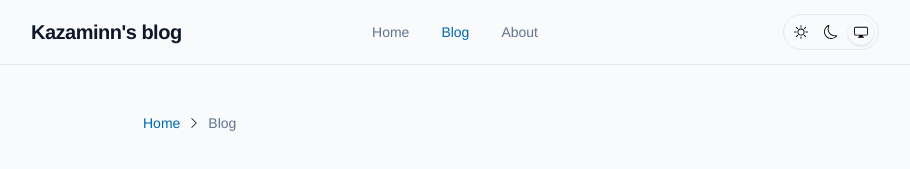
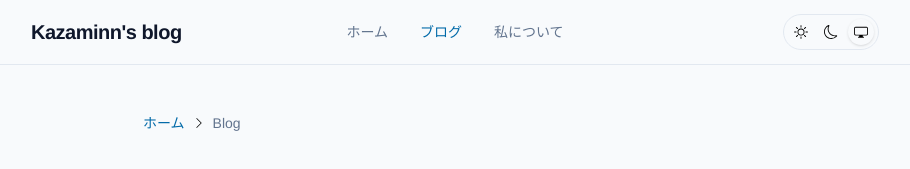
Before and after one commit to kazaminn/kazaminn.github.io, a Next.js app: page /blog in a window 1280 px wide. Shown: the top 169 px of the page, without its empty margins (185-1095 px from the left). Built offline with nearby package versions, Linux system fonts and the light colour scheme.

Commit message:
feat: enhance mobile experience
- migrate viewport to Next.js 14+ export for better SSG support
- implement safe-area-inset padding for mobile devices
- minor code cleanups

```diff
--- a/src/app/_components/Breadcrumbs.tsx
+++ b/src/app/_components/Breadcrumbs.tsx
@@ -1,16 +1,19 @@
 import Link from "next/link";
 import { ChevronRight } from "react-bootstrap-icons";
+import { NAV_ITEMS } from "@/lib/constants";
 
 export function Breadcrumbs({ segments }: { segments: string[] }) {
+  const items = NAV_ITEMS;
+
   return (
-    <nav aria-label="Breadcrumb" className="mb-8">
+    <nav aria-label="現在位置" className="mb-8">
       <ol className="flex items-center gap-2 text-sm text-mute dark:text-mute-dark">
         <li>
           <Link
             href="/"
             className="transition-colors hover:text-link hover:underline dark:hover:text-link-dark"
           >
-            Home
+            {NAV_ITEMS[0].label}
           </Link>
         </li>
         {segments.map((s, i) => (
@@ -24,10 +27,10 @@ export function Breadcrumbs({ segments }: { segments: string[] }) {
               <span className="font-medium">{s}</span>
             ) : (
               <Link
-                href="/blog"
+                href={NAV_ITEMS[1].href}
                 className="capitalize transition-colors hover:text-link hover:underline dark:hover:text-link-dark"
               >
-                {s}
+                {NAV_ITEMS[1].label}
               </Link>
             )}
           </li>
--- a/src/app/_components/Footer.tsx
+++ b/src/app/_components/Footer.tsx
@@ -1,10 +1,11 @@
 import Image from "next/image";
+import Link from "next/link";
 import { Github } from "react-bootstrap-icons";
 import { SITE_METADATA } from "@/lib/constants";
 
 export function Footer() {
   return (
-    <footer className="border-t border-border bg-bg text-fg dark:border-border-dark dark:bg-bg-dark dark:text-fg-dark">
+    <footer className="border-t border-border bg-bg pb-[env(safe-area-inset-bottom)] text-fg dark:border-border-dark dark:bg-bg-dark dark:text-fg-dark">
       <div className="mx-auto max-w-2xl px-6 py-12">
         <div className="flex flex-col items-center gap-6 sm:flex-row sm:items-start">
           <Image
@@ -22,13 +23,13 @@ export function Footer() {
               {SITE_METADATA.author.description}
             </p>
             <div className="mt-4 flex justify-center gap-4 sm:justify-start">
-              <a
+              <Link
                 href={SITE_METADATA.author.github}
                 aria-label="Github"
                 className="text-mute transition-colors hover:text-link hover:underline dark:text-mute-dark dark:hover:text-link-dark"
               >
                 <Github size={20} />
-              </a>
+              </Link>
             </div>
           </div>
         </div>
--- a/src/app/_components/Header.tsx
+++ b/src/app/_components/Header.tsx
@@ -2,16 +2,10 @@
 import Link from "next/link";
 import { usePathname } from "next/navigation";
 import ThemeToggle from "@/app/_components/ThemeToggle";
-import { SITE_METADATA } from "@/lib/constants";
+import { NAV_ITEMS, SITE_METADATA } from "@/lib/constants";
 
 export function Header() {
   const pathname = usePathname();
-
-  const NAV_ITEMS = [
-    { label: "Home", href: "/" },
-    { label: "Blog", href: "/blog" },
-    { label: "About", href: "/about" },
-  ] as const;
 
   const isActive = (path: string) => {
     if (path === "/") return pathname === "/";
@@ -19,33 +13,36 @@ export function Header() {
   };
 
   return (
-    <header className="sticky top-0 z-50 w-full border-b border-border dark:border-border-dark text-fg dark:text-fg-dark bg-bg/90 dark:bg-bg-dark/90 backdrop-blur-md">
-      <div className="max-w-4xl mx-auto px-6 h-16 flex items-center justify-between">
+    <header className="sticky top-0 z-50 w-full border-b border-border bg-bg/90 pt-[env(safe-area-inset-top)] text-fg backdrop-blur-md dark:border-border-dark dark:bg-bg-dark/90 dark:text-fg-dark">
+      <div className="mx-auto flex h-16 max-w-4xl items-center justify-between px-6">
         <div className="flex-1">
           <Link
             href="/"
-            className="text-fg dark:text-fg-dark text-xl font-bold tracking-tight hover:opacity-70 transition-opacity hover:underline"
+            className="text-xl font-bold tracking-tight text-fg transition-opacity hover:underline hover:opacity-70 dark:text-fg-dark"
           >
             {SITE_METADATA.title}
           </Link>
         </div>
 
-        <nav className="hidden md:flex flex-1 justify-center items-center gap-8 text-sm font-medium">
+        <nav
+          className="hidden flex-1 items-center justify-center gap-8 text-sm font-medium md:flex"
+          aria-label="サイトメニュー"
+        >
           {NAV_ITEMS.map(({ label, href }) => (
             <Link
               key={href}
               href={href}
               className={`transition-colors ${
                 isActive(href)
-                  ? "text-link dark:text-link-dark hover:underline"
-                  : "text-mute dark:text-mute-dark hover:text-link dark:hover:text-link-dark hover:underline"
+                  ? "text-link hover:underline dark:text-link-dark"
+                  : "text-mute hover:text-link hover:underline dark:text-mute-dark dark:hover:text-link-dark"
               }`}
             >
               {label}
             </Link>
           ))}
         </nav>
-        <div className="flex-1 flex justify-end">
+        <div className="flex flex-1 justify-end">
           <ThemeToggle />
         </div>
       </div>
--- a/src/app/_components/HtmlMeta.tsx
+++ b/src/app/_components/HtmlMeta.tsx
@@ -44,7 +44,6 @@ export function HtmlMeta() {
       <link rel="shortcut icon" href="/favicon/favicon.ico" />
       <meta name="msapplication-TileColor" content="#000000" />
       <meta name="msapplication-config" content="/favicon/browserconfig.xml" />
-      <meta name="theme-color" content="#000" />
       <link rel="alternate" type="application/rss+xml" href="/feed.xml" />
       <ThemeScript />
     </head>
--- a/src/app/layout.tsx
+++ b/src/app/layout.tsx
@@ -1,8 +1,20 @@
+import type { Viewport } from "next";
 import Footer from "@/app/_components/Footer";
 import Header from "@/app/_components/Header";
 import HtmlMeta from "./_components/HtmlMeta";
 import ThemeProvider from "./_components/ThemeProvider";
 import "./globals.css";
+
+export const viewport: Viewport = {
+  width: "device-width",
+  initialScale: 1,
+  maximumScale: 1,
+  userScalable: false,
+  themeColor: [
+    { media: "(prefers-color-scheme: light)", color: "#f8fafc" },
+    { media: "(prefers-color-scheme: dark)", color: "#0f172b" },
+  ],
+};
 
 export default function RootLayout({
   children,
--- a/src/lib/constants.ts
+++ b/src/lib/constants.ts
@@ -1,5 +1,5 @@
 export const SITE_METADATA = {
-  url: "http://localhost:3000/",
+  url: "https://kazaminn.github.io",
   title: `Kazaminn's blog`,
   description: `React開発メインの備忘録`,
   author: {
@@ -13,3 +13,9 @@ export const SITE_METADATA = {
     images: ["/assets/og-default.jpg"],
   },
 } as const;
+
+export const NAV_ITEMS = [
+  { label: "ホーム", href: "/" },
+  { label: "ブログ", href: "/blog" },
+  { label: "私について", href: "/about" },
+] as const;
```
